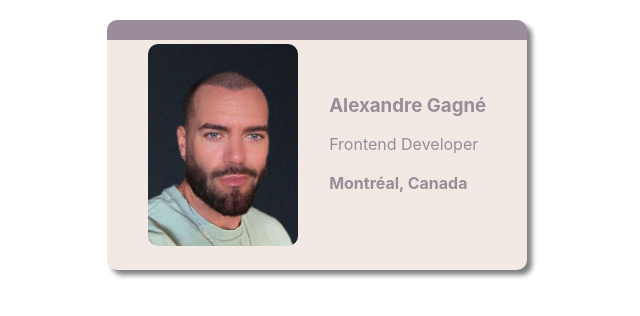
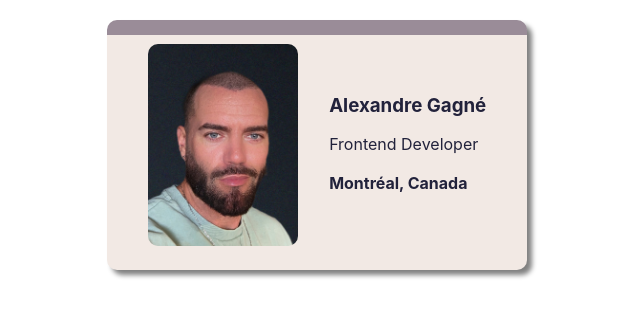
Before and after one commit to Alexgagne82/business-card, a website built with Vite: page index.html in a window 1280 px wide. Shown: the whole page, without its empty margins (323-963 px from the left). Built offline with nearby package versions, Linux system fonts and the light colour scheme.

Commit message:
Update styles.css

```diff
--- a/styles.css
+++ b/styles.css
@@ -18,13 +18,13 @@ body {
     width: 370px;
     height: 200px;
     margin: auto auto;
-    padding: 5px 25px 25px 25px;
+    padding: 10px 25px 25px 25px;
     display: flex;
     justify-content: space-around;
     align-items: center;
     background: #f2e9e4;
-    color: #9a8c98;
-    border-top: 20px solid #9a8c98;
+    color: #22223b;
+    border-top: 15px solid #9a8c98;
     border-radius: 10px;
     box-shadow: 5px 5px 5px grey;
 }
```
